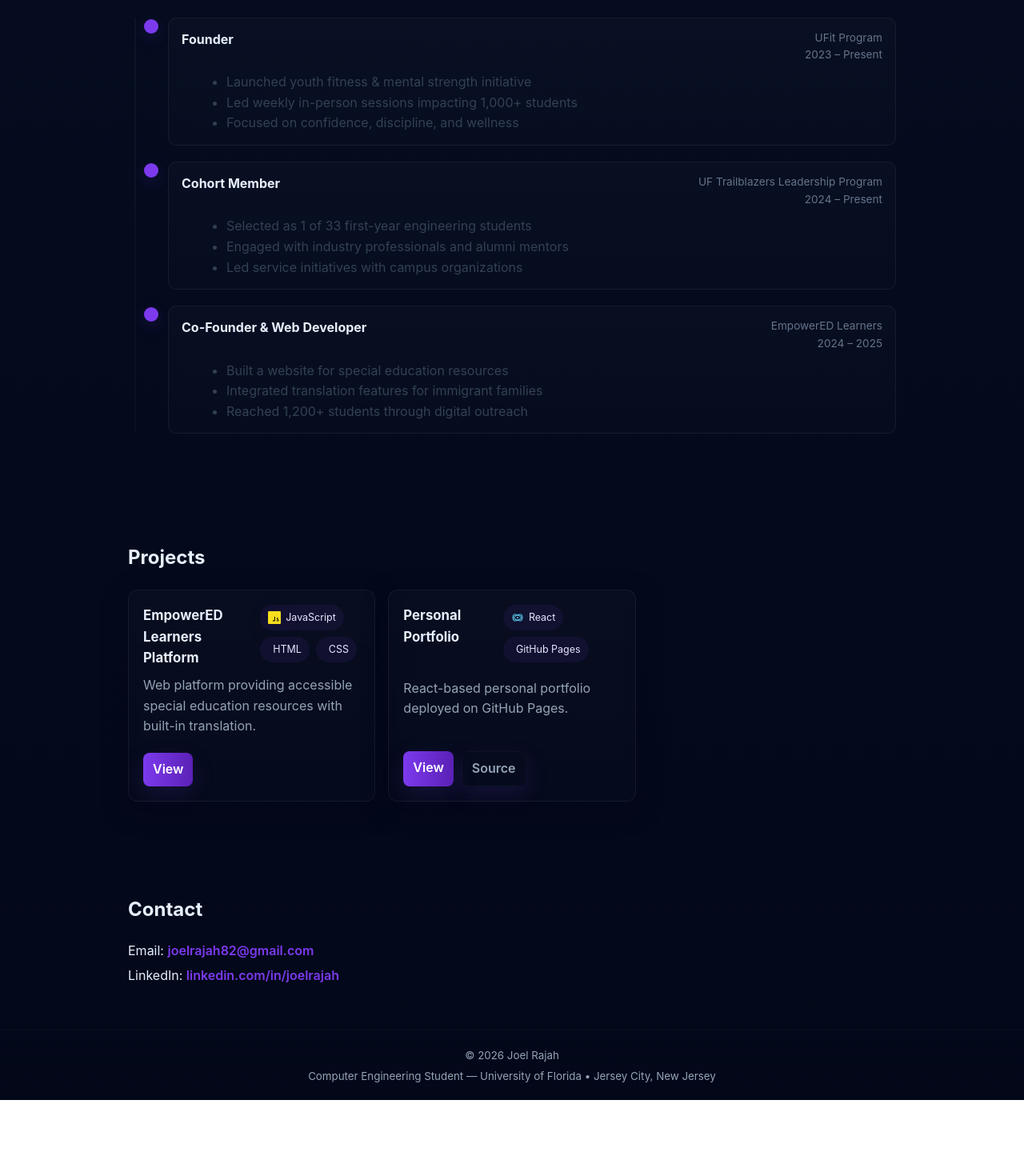
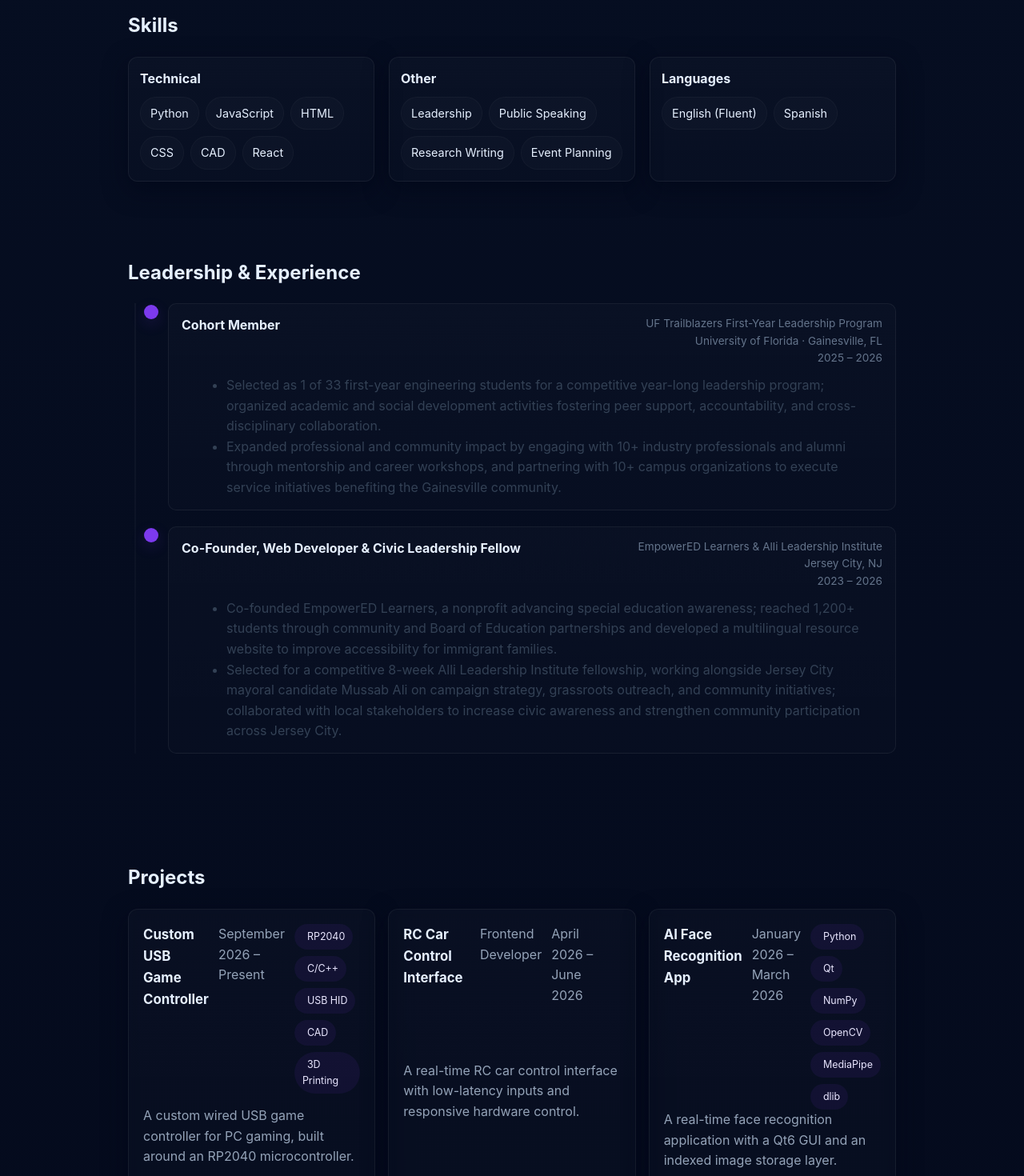
Before and after one commit to joelrajah08/joelrajah08.github.io, a React (Create React App) app: page / in a window 1280 px wide. Shown: the part 1260-2730 px from the top of the page at 80% size. Before the commit the page ends 2635 px from the top, so only its background shows below. Built offline with nearby package versions, Linux system fonts and the light colour scheme.

Commit message:
Update portfolio with resume education, projects, and experience

```diff
--- a/src/Joel_Rajah_App.js
+++ b/src/Joel_Rajah_App.js
@@ -3,6 +3,7 @@ import ProjectCard from './components/ProjectCard';
 import projects from './data/projects';
 import Timeline from './components/Timeline';
 import experience from './data/experience';
+import activities from './data/activities';
 
 function App() {
   return (
@@ -13,9 +14,11 @@ function App() {
           <nav aria-label="Primary navigation">
             <ul className="nav-list">
               <li><a href="#about">About</a></li>
+              <li><a href="#education">Education</a></li>
               <li><a href="#skills">Skills</a></li>
               <li><a href="#leadership">Experience</a></li>
               <li><a href="#projects">Projects</a></li>
+              <li><a href="#activities">Activities</a></li>
               <li><a href="#contact">Contact</a></li>
             </ul>
           </nav>
@@ -31,7 +34,7 @@ function App() {
         </div>
 
         <div className="hero-right">
-          <h2>Computer Engineering Student @ University of Florida — Jersey City, New Jersey</h2>
+          <h2>Computer Engineering Student @ NYU Tandon — Jersey City, New Jersey</h2>
           <p>
             Computer Engineering student focused on applying an engineering mindset
             to design reliable systems, lead teams, and deliver measurable real-world impact.
@@ -48,8 +51,17 @@ function App() {
           <h2>About</h2>
           <p>
             I am a Computer Engineering student from Jersey City, New Jersey.
-            I apply an engineering mindset to design reliable, maintainable systems and prioritize measurable outcomes. I have led student teams and projects, driving solutions from concept to deployment with a focus on real-world impact and technical rigor.
+            I study at New York University Tandon School of Engineering, Class of 2029.
+            My projects span real-time face recognition, embedded game controllers, and software-to-hardware interfaces.
+            I also bring experience in nonprofit web development, civic leadership, and campus community initiatives.
           </p>
+        </section>
+
+        <section id="education" className="section">
+          <h2>Education</h2>
+          <h3>New York University Tandon School of Engineering</h3>
+          <p>B.S. Computer Engineering · Class of 2029</p>
+          <p>Brooklyn, New York</p>
         </section>
 
         <section id="skills" className="section skills-section">
@@ -59,8 +71,11 @@ function App() {
             <div className="skills-group">
               <h4>Technical</h4>
               <div className="skill-pills">
+                <span className="skill-pill">Python</span>
                 <span className="skill-pill">JavaScript</span>
                 <span className="skill-pill">HTML</span>
+                <span className="skill-pill">CSS</span>
+                <span className="skill-pill">CAD</span>
                 <span className="skill-pill">React</span>
               </div>
             </div>
@@ -96,9 +111,12 @@ function App() {
           </div>
         </section>
 
+        <Timeline entries={activities} id="activities" title="Activities" />
+
         <section id="contact" className="section contact">
           <h2>Contact</h2>
           <p>Email: <a href="mailto:joelrajah82@gmail.com">joelrajah82@gmail.com</a></p>
+          <p>Phone: <a href="tel:+12017053755">(201) 705-3755</a></p>
           <p>
             LinkedIn:{' '}
             <a href="https://www.linkedin.com/in/joelrajah" target="_blank" rel="noreferrer">
@@ -112,7 +130,7 @@ function App() {
         <div className="container">
           <small>© {new Date().getFullYear()} Joel Rajah</small>
           <br />
-          <small>Computer Engineering Student — University of Florida • Jersey City, New Jersey</small>
+          <small>Computer Engineering Student — NYU Tandon • Jersey City, New Jersey</small>
         </div>
       </footer>
     </div>
--- a/src/components/ProjectCard.js
+++ b/src/components/ProjectCard.js
@@ -35,6 +35,8 @@ export default function ProjectCard({ project }) {
       <article className="project-card" onClick={() => setOpen(true)} tabIndex={0} onKeyDown={(e)=>{ if(e.key==='Enter') setOpen(true); }} role="button" aria-pressed="false">
         <div className="project-top">
           <h3 className="project-title">{project.title}</h3>
+          {project.role && <p>{project.role}</p>}
+          {project.date && <p className="timeline-date">{project.date}</p>}
           <div className="project-tech">
             {(project.tech || []).map((t, i) => (
               <span className="tech-badge" key={i} title={t}>
@@ -46,6 +48,11 @@ export default function ProjectCard({ project }) {
         </div>
 
         <p className="project-desc">{project.description}</p>
+        {project.points && (
+          <ul className="timeline-points">
+            {project.points.map((point) => <li key={point}>{point}</li>)}
+          </ul>
+        )}
 
         <div className="project-actions">
           {project.link && (
@@ -60,6 +67,11 @@ export default function ProjectCard({ project }) {
       {open && (
         <Modal title={project.title} onClose={() => setOpen(false)}>
           <p style={{marginTop:0}}>{project.description}</p>
+          {project.role && <p>{project.role}</p>}
+          {project.date && <p>{project.date}</p>}
+          {project.points && (
+            <ul>{project.points.map((point) => <li key={point}>{point}</li>)}</ul>
+          )}
           <h4>Tech</h4>
           <div style={{display:'flex',gap:8,flexWrap:'wrap'}}>
             {(project.tech||[]).map((t,i)=>(
--- a/src/components/Timeline.js
+++ b/src/components/Timeline.js
@@ -1,9 +1,9 @@
 import React from 'react';
 
-export default function Timeline({ entries = [] }) {
+export default function Timeline({ entries = [], id = 'leadership', title = 'Leadership & Experience' }) {
   return (
-    <section id="leadership" className="section timeline-section">
-      <h2>Leadership & Experience</h2>
+    <section id={id} className="section timeline-section">
+      <h2>{title}</h2>
       <div className="timeline">
         {entries.map((e, idx) => (
           <div className="timeline-item" key={e.role + idx}>
@@ -13,7 +13,8 @@ export default function Timeline({ entries = [] }) {
                 <h3 className="timeline-role">{e.role}</h3>
                 <div className="timeline-meta">
                   <span className="timeline-org">{e.org}</span>
-                  <span className="timeline-date">{e.date}</span>
+                  {e.location && <span>{e.location}</span>}
+                  {e.date && <span className="timeline-date">{e.date}</span>}
                 </div>
               </div>
               <ul className="timeline-points">
--- /dev/null
+++ b/src/data/activities.js
@@ -0,0 +1,20 @@
+const activities = [
+  {
+    "role": "Board Member & Historian",
+    "org": "Indo Caribbean Student Association (ICSA)",
+    "location": "University of Florida · Gainesville, FL",
+    "points": [
+      "Document and archive major cultural events while assisting in planning and executing large campus programs. Support marketing initiatives and promotional campaigns to increase student engagement and event attendance."
+    ]
+  },
+  {
+    "role": "Active Member",
+    "org": "National Society of Black Engineers",
+    "location": "University of Florida · Gainesville, FL",
+    "points": [
+      "Represented the chapter at meetings and conferences to connect with 200+ peers and 30+ partner organizations, led fundraising efforts generating $2K+ to expand NSBE’s impact, and contributed to initiatives that increased active membership by 25%."
+    ]
+  }
+];
+
+export default activities;
--- a/src/data/experience.js
+++ b/src/data/experience.js
@@ -1,32 +1,22 @@
 const experience = [
   {
-    role: "Founder",
-    org: "UFit Program",
-    date: "2023 – Present",
-    points: [
-      "Launched youth fitness & mental strength initiative",
-      "Led weekly in-person sessions impacting 1,000+ students",
-      "Focused on confidence, discipline, and wellness"
+    "role": "Cohort Member",
+    "org": "UF Trailblazers First-Year Leadership Program",
+    "location": "University of Florida · Gainesville, FL",
+    "date": "2025 – 2026",
+    "points": [
+      "Selected as 1 of 33 first-year engineering students for a competitive year-long leadership program; organized academic and social development activities fostering peer support, accountability, and cross-disciplinary collaboration.",
+      "Expanded professional and community impact by engaging with 10+ industry professionals and alumni through mentorship and career workshops, and partnering with 10+ campus organizations to execute service initiatives benefiting the Gainesville community."
     ]
   },
   {
-    role: "Cohort Member",
-    org: "UF Trailblazers Leadership Program",
-    date: "2024 – Present",
-    points: [
-      "Selected as 1 of 33 first-year engineering students",
-      "Engaged with industry professionals and alumni mentors",
-      "Led service initiatives with campus organizations"
-    ]
-  },
-  {
-    role: "Co-Founder & Web Developer",
-    org: "EmpowerED Learners",
-    date: "2024 – 2025",
-    points: [
-      "Built a website for special education resources",
-      "Integrated translation features for immigrant families",
-      "Reached 1,200+ students through digital outreach"
+    "role": "Co-Founder, Web Developer & Civic Leadership Fellow",
+    "org": "EmpowerED Learners & Alli Leadership Institute",
+    "location": "Jersey City, NJ",
+    "date": "2023 – 2026",
+    "points": [
+      "Co-founded EmpowerED Learners, a nonprofit advancing special education awareness; reached 1,200+ students through community and Board of Education partnerships and developed a multilingual resource website to improve accessibility for immigrant families.",
+      "Selected for a competitive 8-week Alli Leadership Institute fellowship, working alongside Jersey City mayoral candidate Mussab Ali on campaign strategy, grassroots outreach, and community initiatives; collaborated with local stakeholders to increase civic awareness and strengthen community participation across Jersey City."
     ]
   }
 ];
--- a/src/data/projects.js
+++ b/src/data/projects.js
@@ -1,19 +1,71 @@
 const projects = [
   {
-    title: "EmpowerED Learners Platform",
-    description:
-      "Web platform providing accessible special education resources with built-in translation.",
-    tech: ["JavaScript", "HTML", "CSS"],
-    link: "#",
-    github: ""
+    "id": "usb-game-controller",
+    "title": "Custom USB Game Controller",
+    "date": "September 2026 – Present",
+    "description": "A custom wired USB game controller for PC gaming, built around an RP2040 microcontroller.",
+    "tech": [
+      "RP2040",
+      "C/C++",
+      "USB HID",
+      "CAD",
+      "3D Printing"
+    ],
+    "points": [
+      "Designing a custom wired USB game controller using an RP2040 microcontroller, integrating Hall-effect joysticks, analog triggers, and digital button inputs for PC gaming.",
+      "Developing embedded firmware using GPIO, onboard ADC, I²C, and USB HID to process six analog input channels while prototyping a 3D-printed enclosure and internal component layout for custom electronics, wiring, and assembly."
+    ]
   },
   {
-    title: "Personal Portfolio",
-    description:
-      "React-based personal portfolio deployed on GitHub Pages.",
-    tech: ["React", "GitHub Pages"],
-    link: "#",
-    github: "https://github.com/joelrajah08/joelrajah08.github.io"
+    "id": "rc-car-interface",
+    "title": "RC Car Control Interface",
+    "role": "Frontend Developer",
+    "date": "April 2026 – June 2026",
+    "description": "A real-time RC car control interface with low-latency inputs and responsive hardware control.",
+    "tech": [],
+    "points": [
+      "Engineered a real-time RC car control interface focused on low-latency input handling and intuitive user interaction, delivering responsive hardware control through a clean, purpose-built frontend.",
+      "Deepened full-stack systems knowledge through hands-on software-to-hardware integration, applying iterative testing and debugging to build a reliable, production-ready control system."
+    ]
+  },
+  {
+    "id": "ai-face-recognition",
+    "title": "AI Face Recognition App",
+    "date": "January 2026 – March 2026",
+    "description": "A real-time face recognition application with a Qt6 GUI and an indexed image storage layer.",
+    "tech": [
+      "Python",
+      "Qt",
+      "NumPy",
+      "OpenCV",
+      "MediaPipe",
+      "dlib"
+    ],
+    "points": [
+      "Built a real-time face recognition application utilizing OpenCV for image processing, MediaPipe for 478-point landmark extraction, and dlib embeddings for accurate face identification.",
+      "Designed modular architecture with a Qt6 GUI and a filesystem-based image storage layer with JSON indexing.",
+      "Implemented Euclidean distance similarity search across stored 128-D embeddings enabling accurate face detection."
+    ]
+  },
+  {
+    "id": "empowered-learners",
+    "title": "EmpowerED Learners Platform",
+    "description": "Web platform providing accessible special education resources with built-in translation.",
+    "tech": [
+      "JavaScript",
+      "HTML",
+      "CSS"
+    ]
+  },
+  {
+    "id": "personal-portfolio",
+    "title": "Personal Portfolio",
+    "description": "React-based personal portfolio deployed on GitHub Pages.",
+    "tech": [
+      "React",
+      "GitHub Pages"
+    ],
+    "github": "https://github.com/joelrajah08/joelrajah08.github.io"
   }
 ];
 
```
Also changed, not shown: 11 other files (tests, documents, lock files or other folders).
